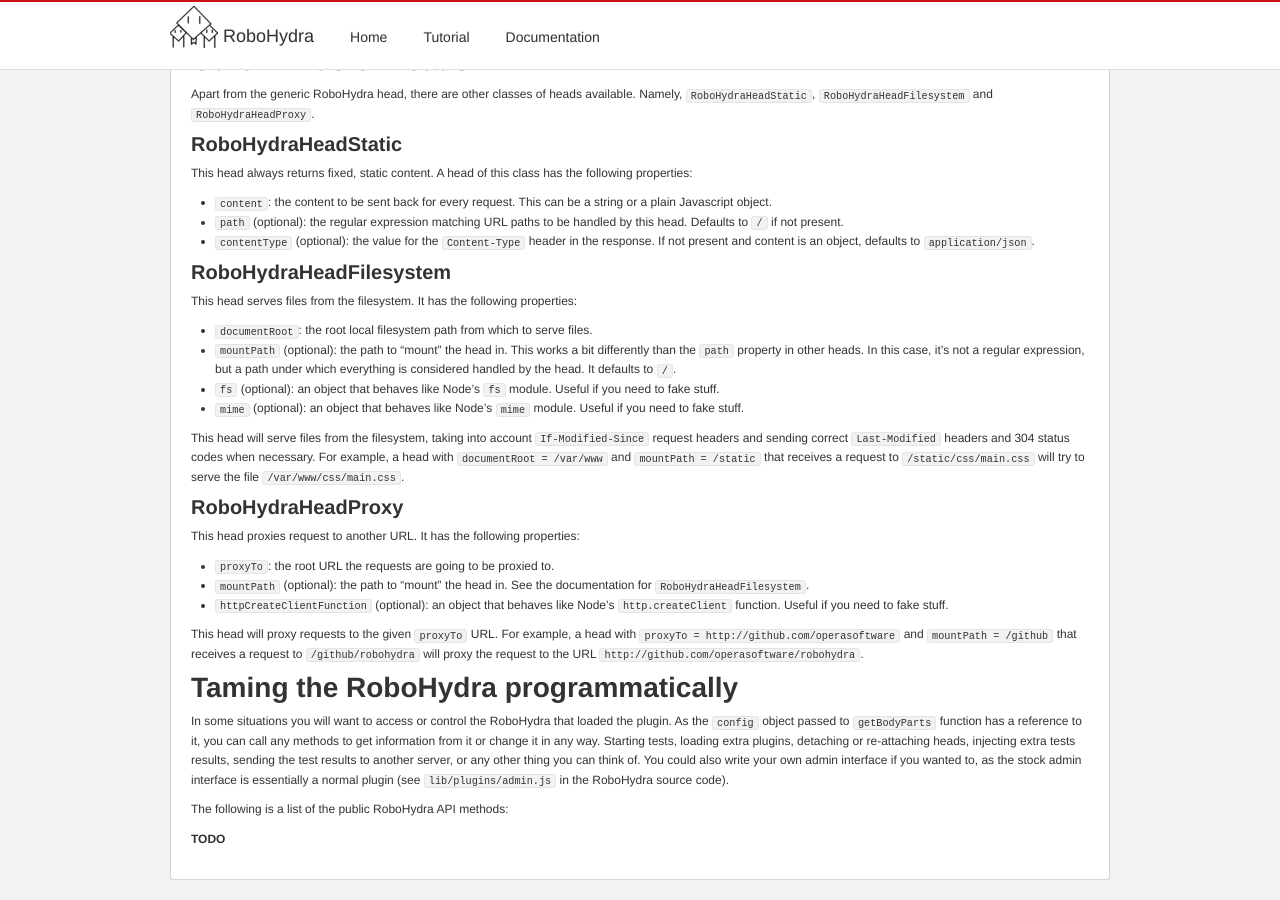
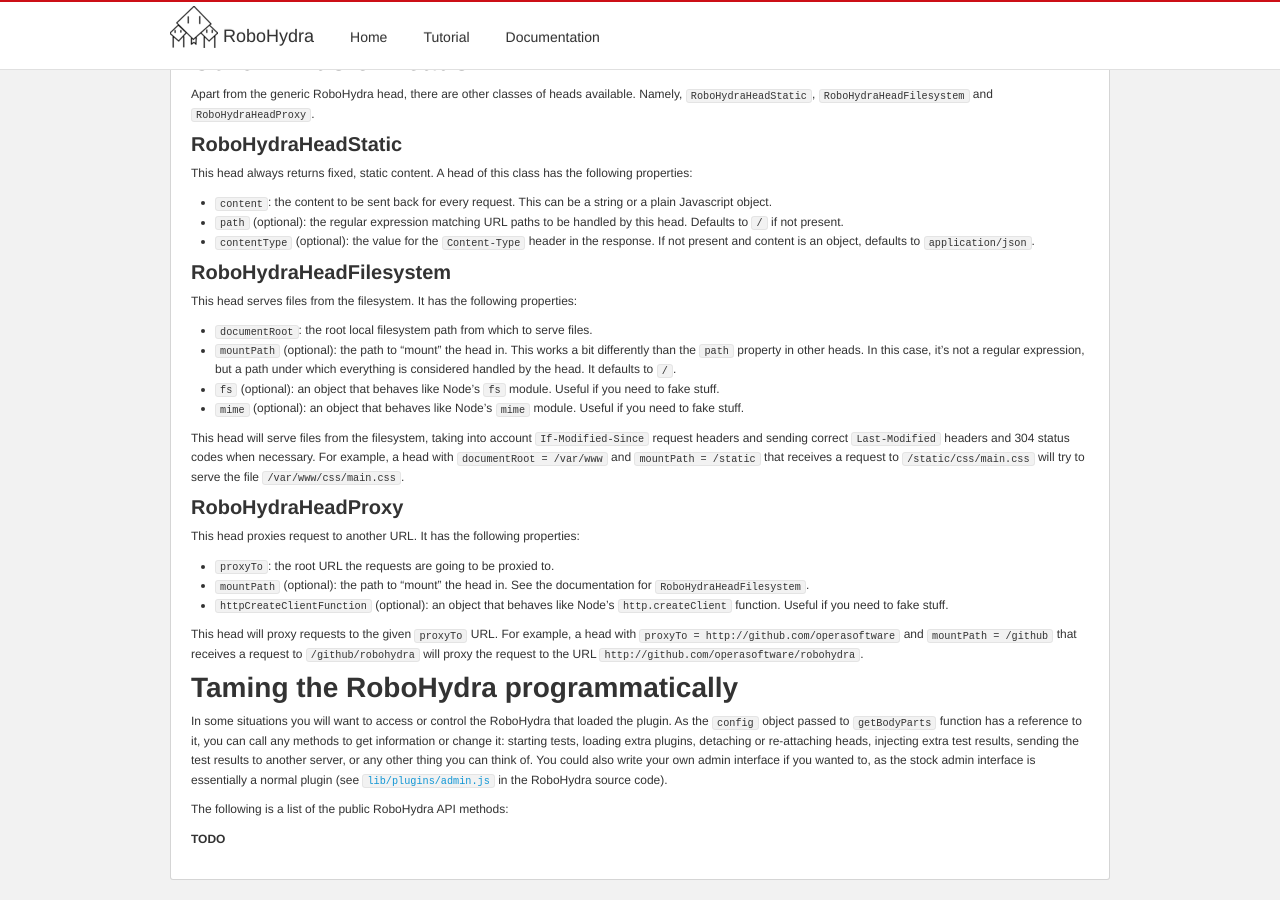
Before and after one commit to robohydra/robohydra, a Jekyll site: the page built from documentation/index.md, in a window 1280 px wide and 900 px high, scrolled down 2578 px. Built offline with Jekyll 4.4.1, drawn with Linux system fonts in a browser that asks for light colours; some of the changed text lies outside the part shown.

Commit message:
Small documentation fixes

```diff
--- a/documentation/index.md
+++ b/documentation/index.md
@@ -317,13 +318,14 @@ Taming the RoboHydra programmatically
 In some situations you will want to access or control the RoboHydra
 that loaded the plugin. As the `config` object passed to
 `getBodyParts` function has a reference to it, you can call any
-methods to get information from it or change it in any way. Starting
-tests, loading extra plugins, detaching or re-attaching heads,
-injecting extra tests results, sending the test results to another
-server, or any other thing you can think of. You could also write your
-own admin interface if you wanted to, as the stock admin interface is
-essentially a normal plugin (see `lib/plugins/admin.js` in the
-RoboHydra source code).
+methods to get information or change it: starting tests, loading extra
+plugins, detaching or re-attaching heads, injecting extra test
+results, sending the test results to another server, or any other
+thing you can think of. You could also write your own admin interface
+if you wanted to, as the stock admin interface is essentially a normal
+plugin (see
+[`lib/plugins/admin.js`](https://github.com/operasoftware/robohydra/blob/master/lib/plugins/admin.js)
+in the RoboHydra source code).
 
 The following is a list of the public RoboHydra API methods:
 
```
Also changed, not shown: other parts of documentation/index.md (+4 -3 lines).
